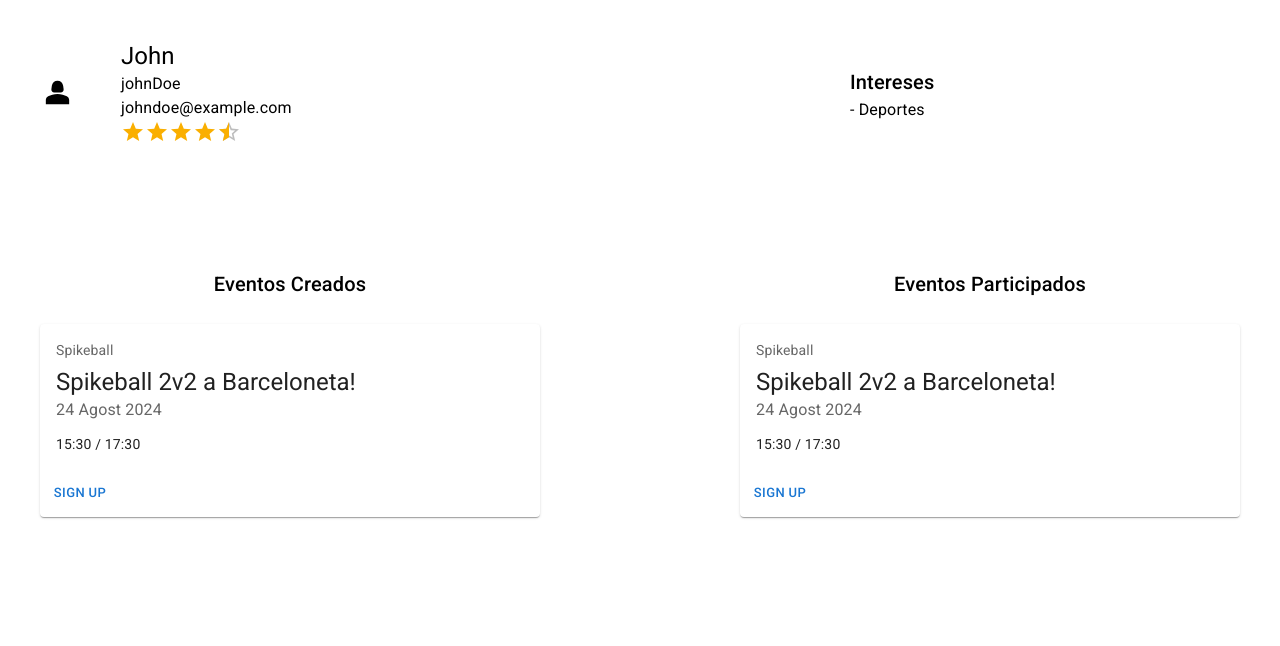
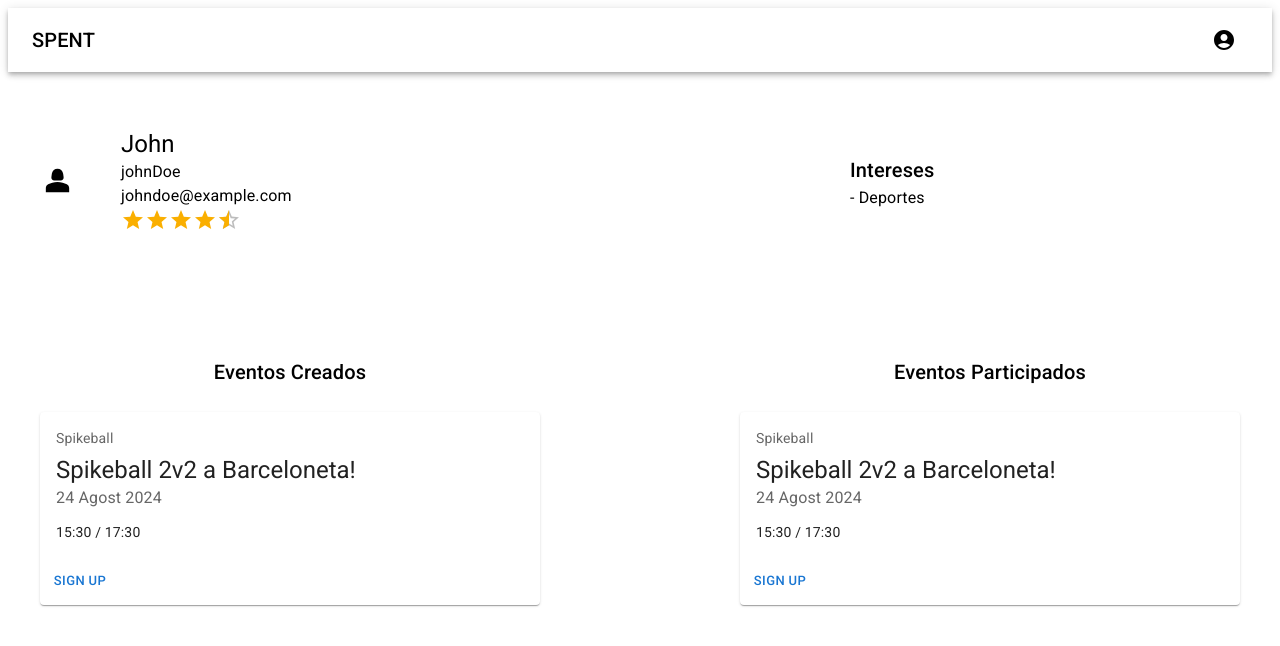
Before and after one commit to FundacioEsplaiJava2024/Spent-FrontEnd, a React (Vite) app: page /users/id in a window 1280 px wide. Shown: the top 646 px of the page. Built offline with nearby package versions, Linux system fonts and the light colour scheme.

Commit message:
created empty div and added header

```diff
--- a/src/UserProfile.tsx
+++ b/src/UserProfile.tsx
@@ -1,37 +1,34 @@
-import Person2Icon from '@mui/icons-material/Person2';
-import Box from '@mui/material/Box';
-import Grid from '@mui/material/Grid';
-import Rating from '@mui/material/Rating';
-import Typography from '@mui/material/Typography';
-import EventCard from './components/EventCardComponent';
+import Person2Icon from "@mui/icons-material/Person2";
+import Box from "@mui/material/Box";
+import Grid from "@mui/material/Grid";
+import Rating from "@mui/material/Rating";
+import Typography from "@mui/material/Typography";
+import EventCard from "./components/EventCardComponent";
+import Header from "./components/HeaderComponent";
 
 const userData = {
-  username: 'johnDoe',
-  firstName: 'John',
-  email: 'johndoe@example.com',
+  username: "johnDoe",
+  firstName: "John",
+  email: "johndoe@example.com",
   rating: 4.5,
 };
 
 function UserProfile() {
   return (
-    <Box sx={{ p: 4, bgcolor: 'background.default' }}>
+    <>
+      <Header />
+      <Box sx={{ p: 4, bgcolor: "background.default", marginTop: 3 }}>
         <Grid container spacing={15}>
           <Grid item xs={10}>
-          <Grid container spacing={-1} alignItems="center" >
-            <Grid item xs={1} alignItems="center" >
-              <Person2Icon fontSize="large"/>
+            <Grid container spacing={-1} alignItems="center">
+              <Grid item xs={1} alignItems="center">
+                <Person2Icon fontSize="large" />
               </Grid>
 
               <Grid item xs={2}>
-              <Typography variant="h5">
-                {userData.firstName}
-              </Typography>
-              <Typography variant="body1">
-                {userData.username}
-              </Typography>
-              <Typography variant="body1">
-                {userData.email}
-              </Typography>
+                <Typography variant="h5">{userData.firstName}</Typography>
+                <Typography variant="body1">{userData.username}</Typography>
+                <Typography variant="body1">{userData.email}</Typography>
                 <Rating
                   name="read-only"
                   value={userData.rating}
@@ -40,21 +37,16 @@ function UserProfile() {
                 />
               </Grid>
 
-            <Grid item xs={2} sx={{ marginLeft: 'auto' }}>
-              <Typography variant="h6">
-                Intereses
-              </Typography>
+              <Grid item xs={2} sx={{ marginLeft: "auto" }}>
+                <Typography variant="h6">Intereses</Typography>
                 {/* <ul>
                 {userData.interests.map((interest, index) => (
                   <li key={index}> */}
-                    <Typography variant="body1">
-                      - Deportes
-                    </Typography>
+                <Typography variant="body1">- Deportes</Typography>
                 {/* </li>
                 ))} */}
                 {/* </ul> */}
               </Grid>
-
             </Grid>
           </Grid>
           <Grid item xs={20}>
@@ -75,6 +67,7 @@ function UserProfile() {
           </Grid>
         </Grid>
       </Box>
+    </>
   );
 }
 
```
Lines whose indentation alone changed are shown as unchanged.
